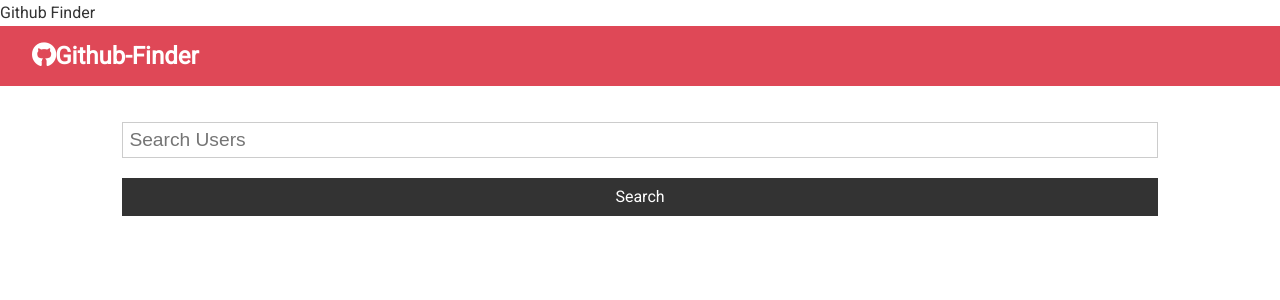
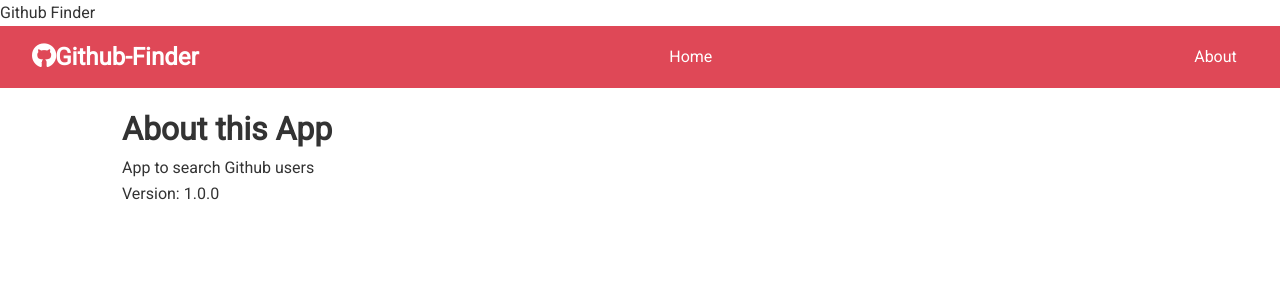
Before and after one commit to BCse1890/Github-Finder-React, a React (Create React App) app: page /about in a window 1280 px wide. Shown: the top 300 px of the page. Built offline with nearby package versions, Linux system fonts and the light colour scheme.

Commit message:
Add Routing in Navbar.js and App.js

```diff
--- a/package.json
+++ b/package.json
@@ -6,6 +6,7 @@
     "axios": "^0.19.0",
     "react": "^16.8.6",
     "react-dom": "^16.8.6",
+    "react-router-dom": "^5.0.1",
     "react-scripts": "3.0.1"
   },
   "scripts": {
--- a/src/App.js
+++ b/src/App.js
@@ -1,8 +1,10 @@
-import React, { Component } from "react";
+import React, { Fragment, Component } from "react";
+import { BrowserRouter, Switch, Route } from "react-router-dom";
 import Navbar from "./components/layout/Navbar";
 import Users from "./components/users/Users";
 import Search from "./components/users/Search";
 import Alert from "./components/layout/Alert";
+import About from "./components/pages/About";
 import axios from "axios";
 import "./App.css";
 
@@ -60,19 +62,37 @@
     // with props if we wish to
     // const { users, loading } = this.state
     return (
+      // add Router by embedding in BrowserRouter
+      <BrowserRouter>
         <div className="App">
           <Navbar />
           <div className="container">
             <Alert alert={this.state.alert} />
+            <Switch>
+              <Route
+                exact
+                path="/"
+                render={props => (
+                  <Fragment>
                     <Search
                       searchUsers={this.searchUsers}
                       clearUsers={this.clearUsers}
                       showClear={this.state.users.length > 0 ? true : false}
                       setAlert={this.setAlert}
                     />
-          <Users loading={this.state.loading} users={this.state.users} />
+                    <Users
+                      loading={this.state.loading}
+                      users={this.state.users}
+                    />
+                  </Fragment>
+                )}
+              />
+              {/* Create route for single component */}
+              <Route exact path="/about" component={About} />
+            </Switch>
           </div>
         </div>
+      </BrowserRouter>
     );
   }
 }
--- a/src/components/layout/Navbar.js
+++ b/src/components/layout/Navbar.js
@@ -1,4 +1,5 @@
 import React from "react";
+import { Link } from "react-router-dom";
 import PropTypes from "prop-types";
 
 const Navbar = ({ icon, title }) => {
@@ -8,6 +9,8 @@
         <i className={icon} />
         {title}
       </h1>
+      <Link to="/">Home</Link>
+      <Link to="/about">About</Link>
     </nav>
   );
 };
--- /dev/null
+++ b/src/components/pages/About.js
@@ -0,0 +1,13 @@
+import React from "react";
+
+const About = () => {
+  return (
+    <div>
+      <h1>About this App</h1>
+      <p>App to search Github users</p>
+      <p>Version: 1.0.0</p>
+    </div>
+  );
+};
+
+export default About;
```
Also changed, not shown: 1 other file (tests, documents, lock files or other folders). Lines whose indentation alone changed are shown as unchanged.
